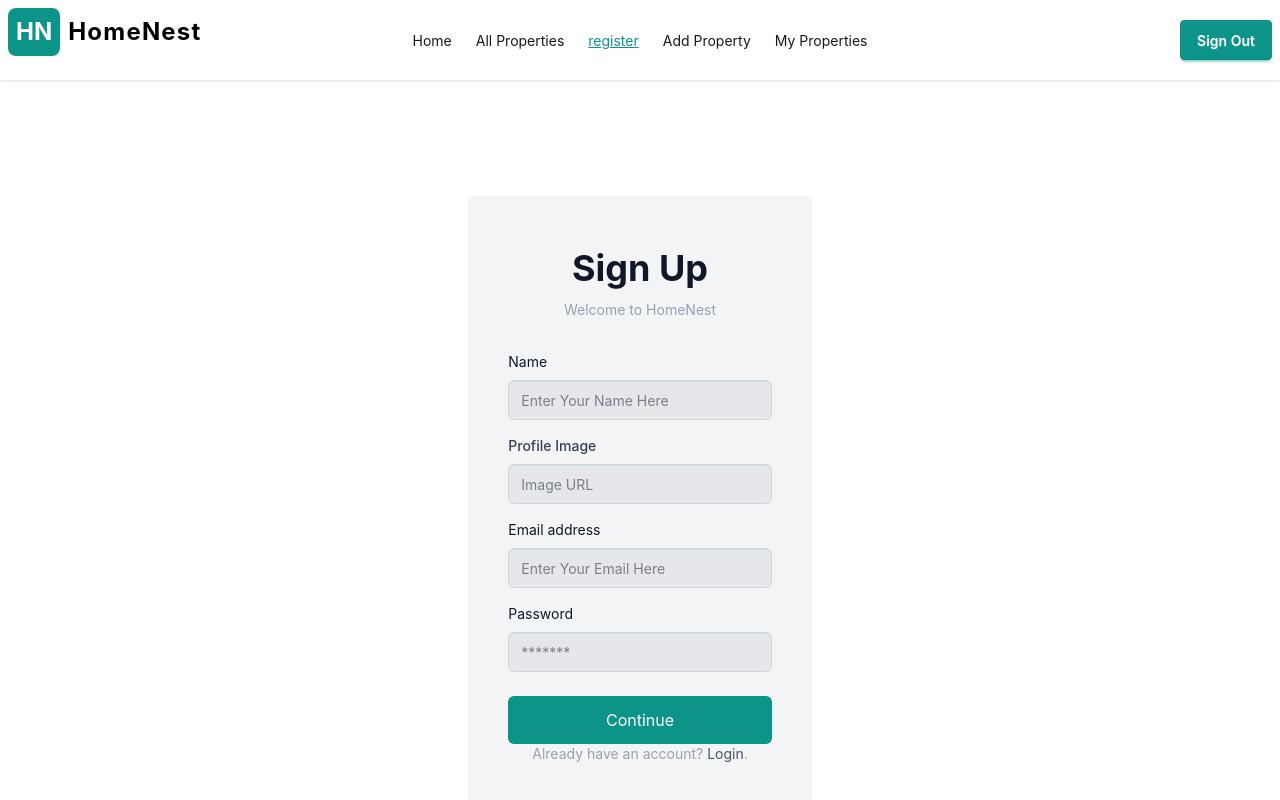
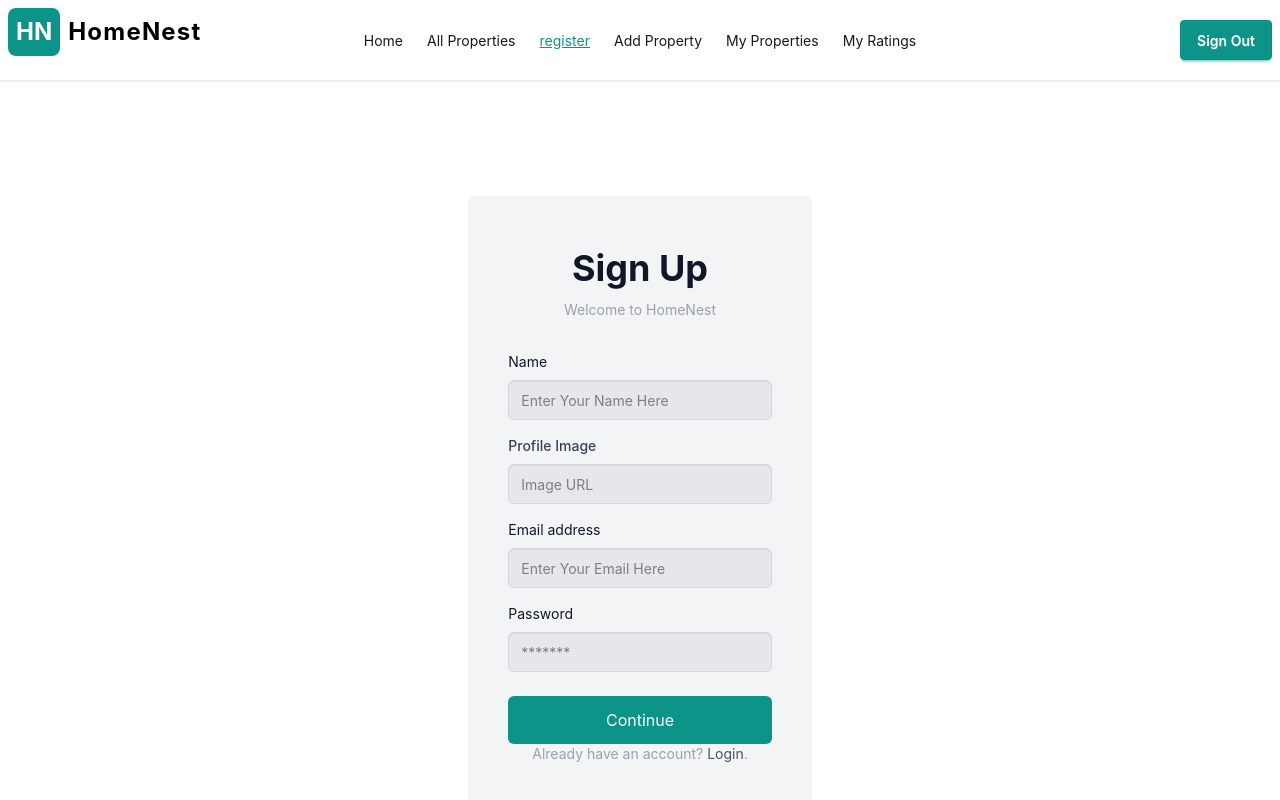
Before and after one commit to mainul-islam-anik/home-nest-real-estate-project, a React (Vite) app: page /register in a window 1280 px wide. Shown: the top 800 px of the page. Built offline with nearby package versions, Linux system fonts and the light colour scheme; no server answers; sample sign-in values are in the browser's storage.

Commit message:
added my rating router

```diff
--- a/src/components/Login/Login.jsx
+++ b/src/components/Login/Login.jsx
@@ -84,7 +84,7 @@ const Login = () => {
     }
   }
     return (
-         <div className='flex justify-center items-center min-h-screen bg-white mt-5'>
+         <div className='flex justify-center items-center min-h-screen bg-white my-5'>
       <div className='flex flex-col max-w-md p-6 rounded-md sm:p-10 bg-gray-100 text-gray-900'>
         <div className='mb-8 text-center'>
           <h1 className='my-3 text-4xl font-bold'>Log In</h1>
--- /dev/null
+++ b/src/components/MyRatings/MyRatings.jsx
@@ -0,0 +1,9 @@
+const MyRatings = () => {
+    return (
+        <div>
+            my ratings
+        </div>
+    );
+};
+
+export default MyRatings;
--- a/src/components/Navbar/Navbar.jsx
+++ b/src/components/Navbar/Navbar.jsx
@@ -19,6 +19,7 @@ const Navbar = () => {
         user && <>
               <li><NavLink to="/addProperty">Add Property</NavLink></li>
               <li><NavLink to="/myProperties">My Properties</NavLink></li>
+              <li><NavLink to="/myRatings">My Ratings</NavLink></li>
         </>
       }
   </>
--- a/src/components/Register/Register.jsx
+++ b/src/components/Register/Register.jsx
@@ -61,7 +61,7 @@ const Register = () => {
     }
   }
   return (
-    <div className='flex justify-center items-center min-h-screen bg-white mt-5'>
+    <div className='flex justify-center items-center min-h-screen bg-white my-5'>
       <div className='flex flex-col max-w-md p-6 rounded-md sm:p-10 bg-gray-100 text-gray-900'>
         <div className='mb-8 text-center'>
           <h1 className='my-3 text-4xl font-bold'>Sign Up</h1>
--- a/src/main.jsx
+++ b/src/main.jsx
@@ -13,6 +13,7 @@ import AllProperties from './components/AllProperties/AllProperties.jsx';
 import MyProperties from './components/MyProperties/MyProperties.jsx';
 import AddProperty from './components/AddProperty/AddProperty.jsx';
 import PrivateRouter from './Routers/PrivateRouter.jsx';
+import MyRatings from './components/MyRatings/MyRatings.jsx';
 
 
 const router = createBrowserRouter([
@@ -43,6 +44,10 @@ const router = createBrowserRouter([
       {
         path: 'addProperty',
         element: <PrivateRouter><AddProperty></AddProperty></PrivateRouter>
+      },
+      {
+        path: 'myRatings',
+        element: <PrivateRouter><MyRatings></MyRatings></PrivateRouter>
       }
     ]
   },
```
